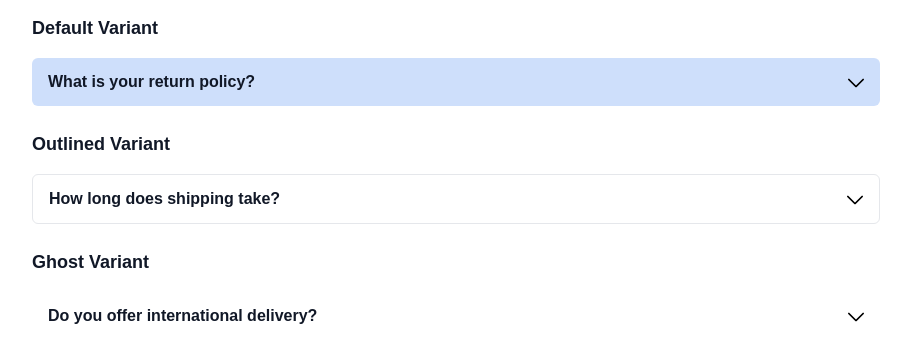
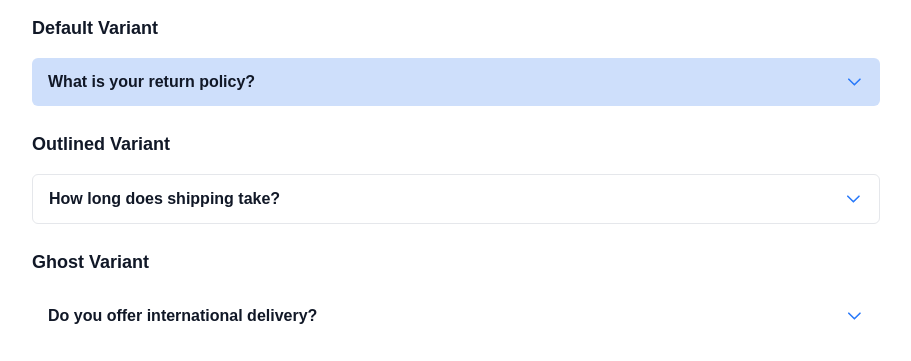
Before and after one commit to tamim-01/ui-kit, a Next.js app: page /display in a window 1280 px wide. Shown: the part 2165-2526 px from the top of the page, without its empty margins (184-1095 px from the left). Built offline with nearby package versions, Linux system fonts and the light colour scheme.

Commit message:
accordion icon change

```diff
--- a/src/components/DataDisplay/Accordion.tsx
+++ b/src/components/DataDisplay/Accordion.tsx
@@ -1,7 +1,6 @@
 "use client";
 
 import { useState, useRef, useEffect, ReactNode } from "react";
-import Image from "next/image";
 
 interface AccordionProps {
   title: string;
@@ -46,18 +45,25 @@
       >
         <span>{title}</span>
         <span
-          className={`transition-transform duration-300 ${
-            open ? "rotate-180" : "rotate-0"
+          className={`transition-transform duration-300 text-primary ${
+            open ? "rotate-270" : "rotate-90"
           }`}
         >
           {icon || (
-            <Image
-              src="/icons/arrow.svg"
-              alt="arrow"
-              width={16}
-              height={16}
-              className="inline-block"
-            />
+            <svg
+              xmlns="http://www.w3.org/2000/svg"
+              fill="none"
+              viewBox="0 0 25 25"
+              stroke="currentColor"
+              className="w-5 h-5"
+            >
+              <path
+                strokeLinecap="round"
+                strokeLinejoin="round"
+                strokeWidth={2}
+                d="M9 5l7 7-7 7"
+              />
+            </svg>
           )}
         </span>
       </button>
```
